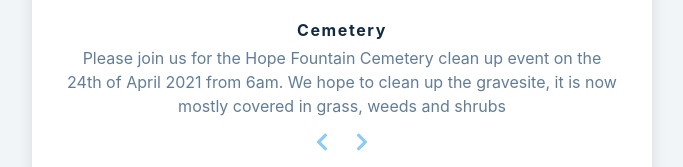
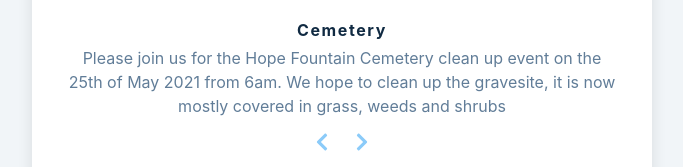
Before and after one commit to DesmondM/hope_ftn, a React (Create React App) app: page / in a window 1280 px wide. Shown: the part 664-831 px from the top of the page, without its empty margins (298-981 px from the left). Built offline with nearby package versions, Linux system fonts and the light colour scheme.

Commit message:
Update data.js

```diff
--- a/src/data.js
+++ b/src/data.js
@@ -7,7 +7,7 @@ const reviews = [
     image:
       './images/hopefountain.jpeg',
     text:
-      "Please join us for the Hope Fountain Cemetery clean up event on the  24th of April 2021 from 6am. We hope to clean up the gravesite, it is now mostly covered in grass, weeds and shrubs",
+      "Please join us for the Hope Fountain Cemetery clean up event on the  25th of May 2021 from 6am. We hope to clean up the gravesite, it is now mostly covered in grass, weeds and shrubs",
   },
   {
     id: 2,
@@ -16,7 +16,7 @@ const reviews = [
     image:
       './images/hopefountain2.jpeg',
     text:
-      "Please join us for the Hope Fountain Cemetery clean up event on the  24th of April 2021 from 6am. We hope to clean up the gravesite, it is now mostly covered in grass, weeds and shrubs",
+      "Please join us for the Hope Fountain Cemetery clean up event on the  25th of May 2021 from 6am. We hope to clean up the gravesite, it is now mostly covered in grass, weeds and shrubs",
   },
   {
     id: 3,
@@ -25,7 +25,7 @@ const reviews = [
     image:
       './images/hopefountain3.jpeg',
     text:
-      "Please join us for the Hope Fountain Cemetery clean up event on the  24th of April 2021 from 6am. We hope to clean up the gravesite, it is now mostly covered in grass, weeds and shrubs",
+      "Please join us for the Hope Fountain Cemetery clean up event on the  25th of May 2021 from 6am. We hope to clean up the gravesite, it is now mostly covered in grass, weeds and shrubs",
   },
   {
     id: 4,
@@ -34,7 +34,7 @@ const reviews = [
     image:
       './images/hopefountain7.jpeg',
     text:
-      "Please join us for the Hope Fountain Cemetery clean up event on the  24th of April 2021 from 6am. We hope to clean up the gravesite, it is now mostly covered in grass, weeds and shrubs",
+      "Please join us for the Hope Fountain Cemetery clean up event on the  25th of May 2021 from 6am. We hope to clean up the gravesite, it is now mostly covered in grass, weeds and shrubs",
   },
   {
     id: 4,
@@ -43,7 +43,7 @@ const reviews = [
     image:
       './images/hopefountain5.jpeg',
     text:
-     "Please join us for the Hope Fountain Cemetery clean up event on the  24th of April 2021 from 6am. We hope to clean up the gravesite, it is now mostly covered in grass, weeds and shrubs",
+     "Please join us for the Hope Fountain Cemetery clean up event on the  25th of May 2021 from 6am. We hope to clean up the gravesite, it is now mostly covered in grass, weeds and shrubs",
   },
 ];
 
```
